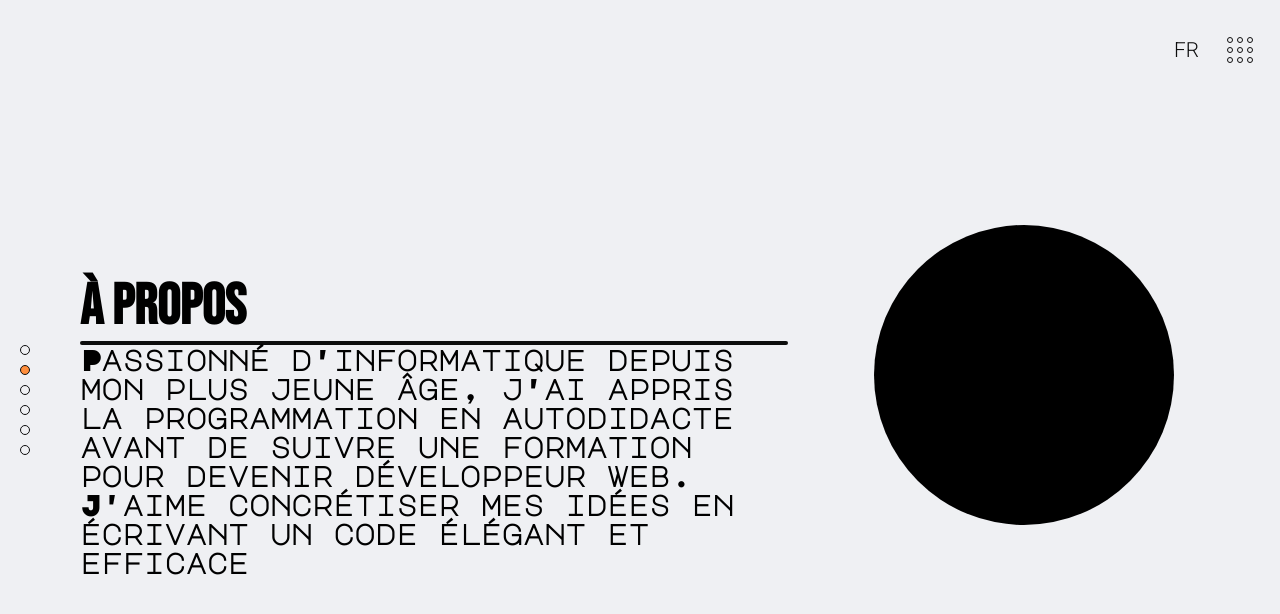
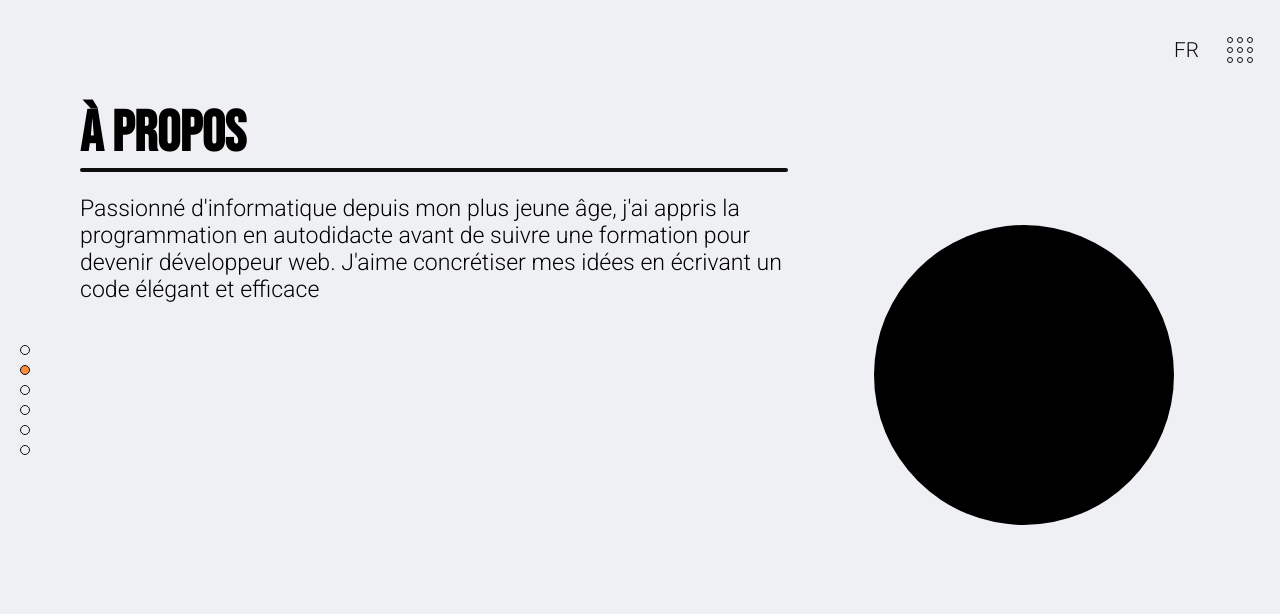
Before and after one commit to Banh-DucLee/Angular-Portfolio, an Angular app: page /about in a window 1280 px wide. Shown: the top 614 px of the page. Built offline with nearby package versions, Linux system fonts and the light colour scheme.

Commit message:
Adapted styles

```diff
--- a/src/app/pages/about/about.component.html
+++ b/src/app/pages/about/about.component.html
@@ -2,7 +2,7 @@
     <article class="text-container">
         <h1 class="title">{{titleText}}</h1>
         <span class="separator"></span>
-        <h2 class="description">{{descriptionText}}</h2>
+        <p class="description">{{descriptionText}}</p>
     </article>
     <div class="image-container">
         <span class="image"></span>
--- a/src/app/pages/about/about.component.scss
+++ b/src/app/pages/about/about.component.scss
@@ -3,11 +3,12 @@
 
 .container {
     display: flex;
-    align-items: center;
+    align-items: start;
     justify-content: space-around;
 
     .image-container {
         flex: 1;
+        box-sizing: border-box;
         height: 100%;
         display: flex;
         align-items: center;
```
